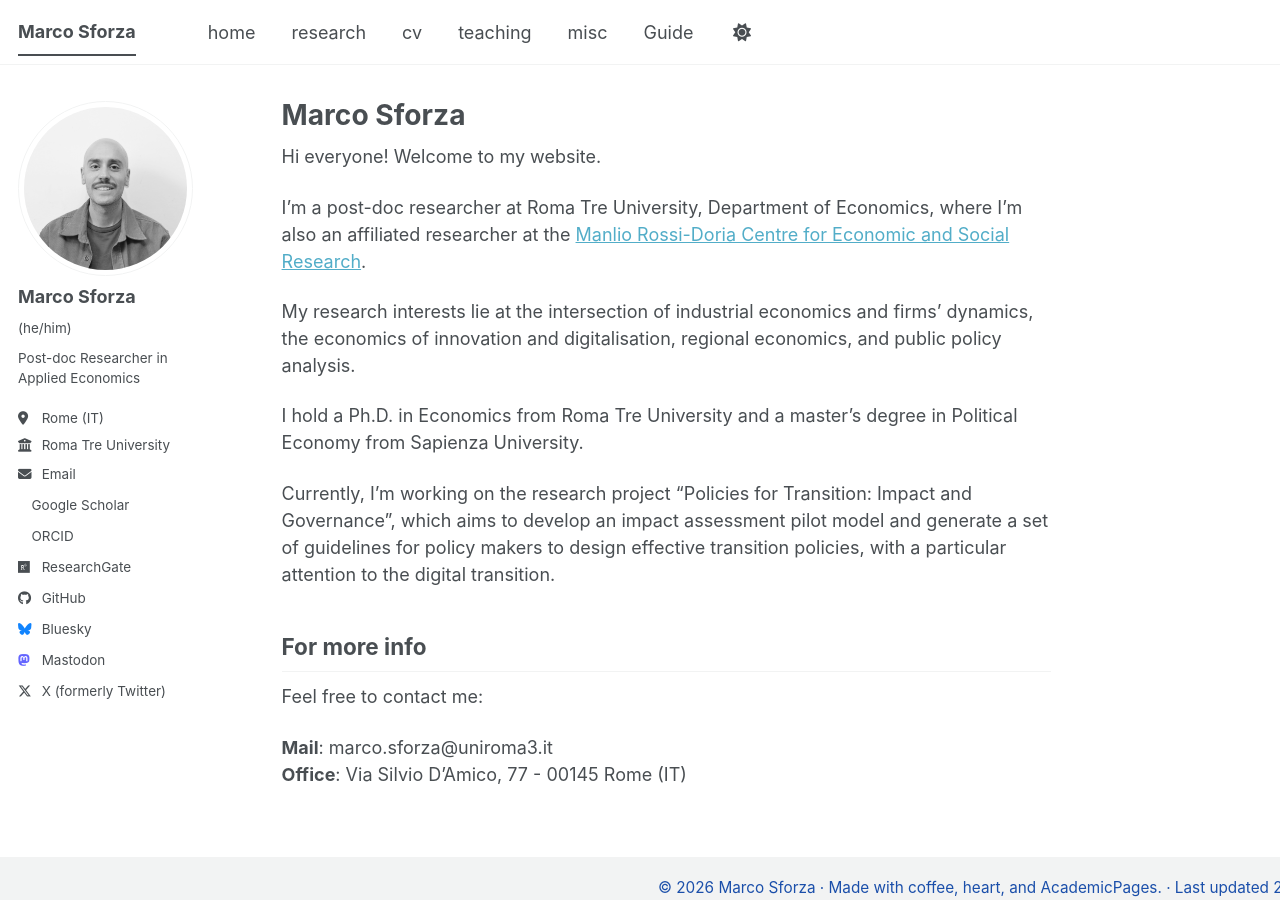
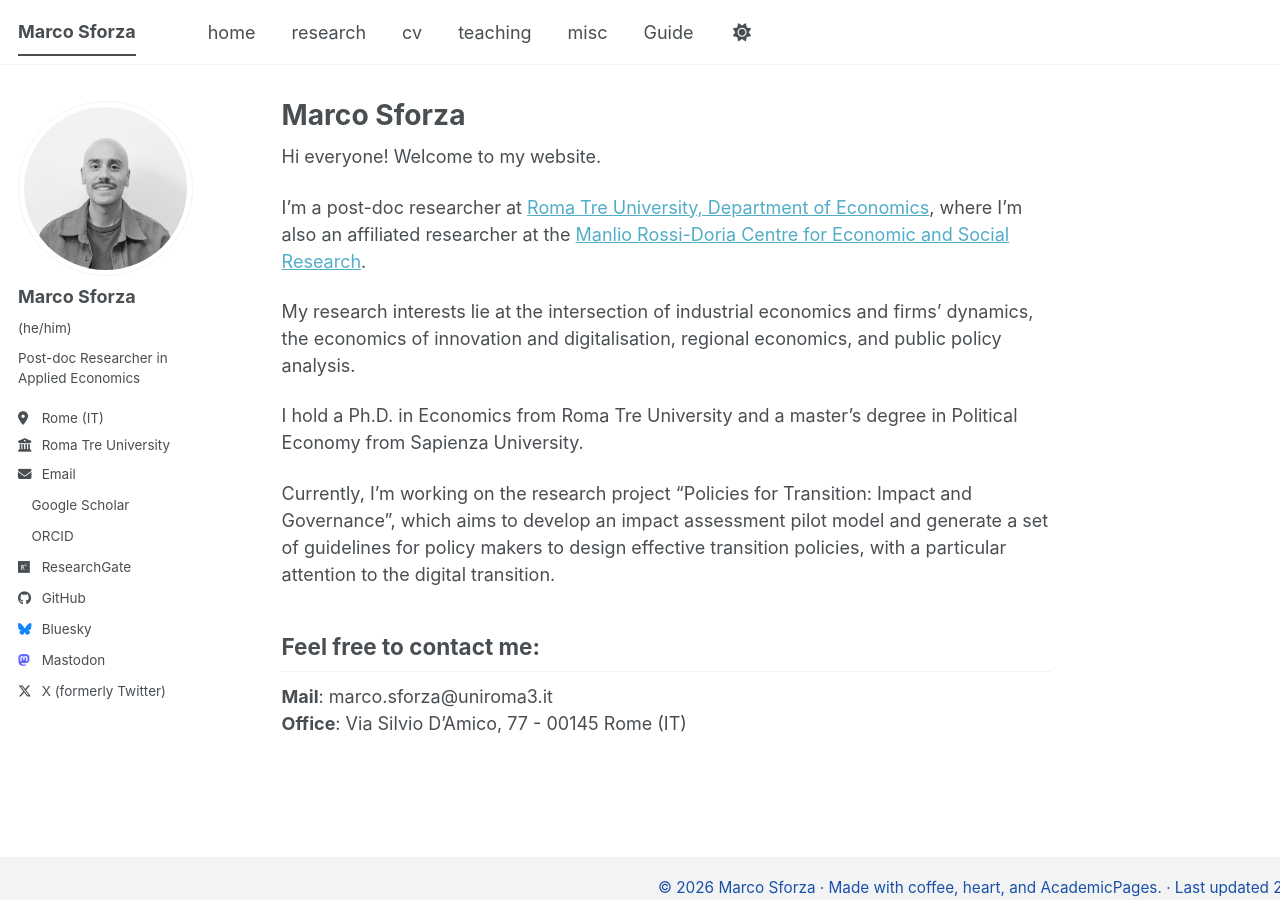
Before and after one commit to marcosforza/marcosforza.github.io, a Jekyll site: the page built from _pages/about.md, in a window 1280 px wide. Built offline with Jekyll 4.4.1, drawn with Linux system fonts in a browser that asks for light colours; a style sheet for code colours, icons or effects is not loaded.

Commit message:
Update about.md

```diff
--- a/_pages/about.md
+++ b/_pages/about.md
@@ -9,7 +9,7 @@ redirect_from:
 
 Hi everyone! Welcome to my website.
 
-I'm a post-doc researcher at Roma Tre University, Department of Economics, where I'm also an affiliated researcher at the [Manlio Rossi-Doria Centre for Economic and Social Research](https://centrorossidoria.uniroma3.it/en/).
+I'm a post-doc researcher at [Roma Tre University, Department of Economics](https://economia.uniroma3.it/en/), where I'm also an affiliated researcher at the [Manlio Rossi-Doria Centre for Economic and Social Research](https://centrorossidoria.uniroma3.it/en/).
 
 My research interests lie at the intersection of industrial economics and firms' dynamics, the economics of innovation and digitalisation, regional economics, and public policy analysis.
 
@@ -18,9 +18,8 @@ I hold a Ph.D. in Economics from Roma Tre University and a master's degree in Po
 Currently, I'm working on the research project "Policies for Transition: Impact and Governance", which aims to develop an impact assessment pilot model and generate a set of guidelines for policy makers to design effective transition policies, with a particular attention to the digital transition.
 
 
-For more info
+Feel free to contact me:
 ------
-Feel free to contact me:
 
 <b>Mail</b>: marco.sforza@uniroma3.it<br>
 <b>Office</b>: Via Silvio D'Amico, 77 - 00145 Rome (IT)
```
